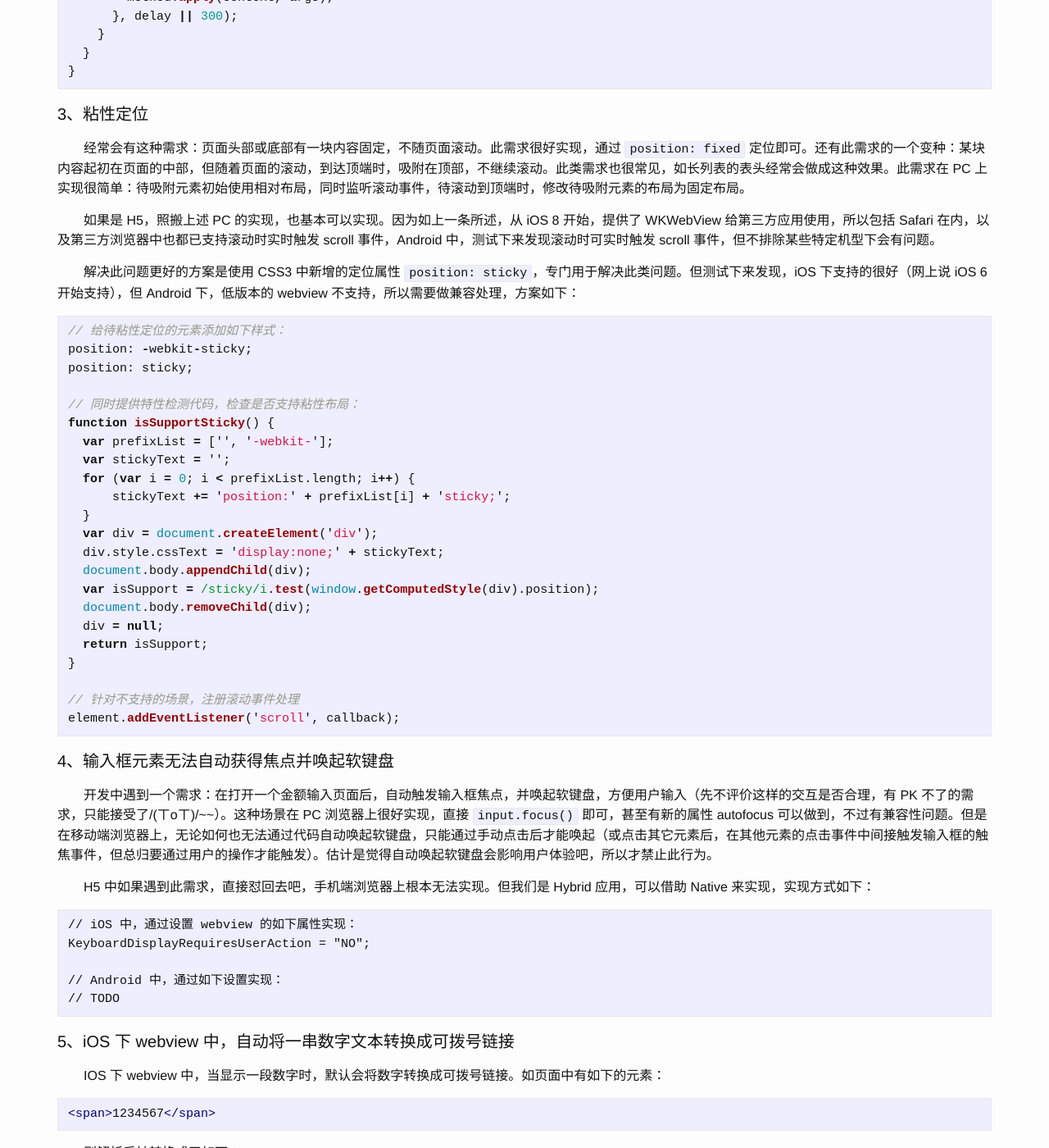
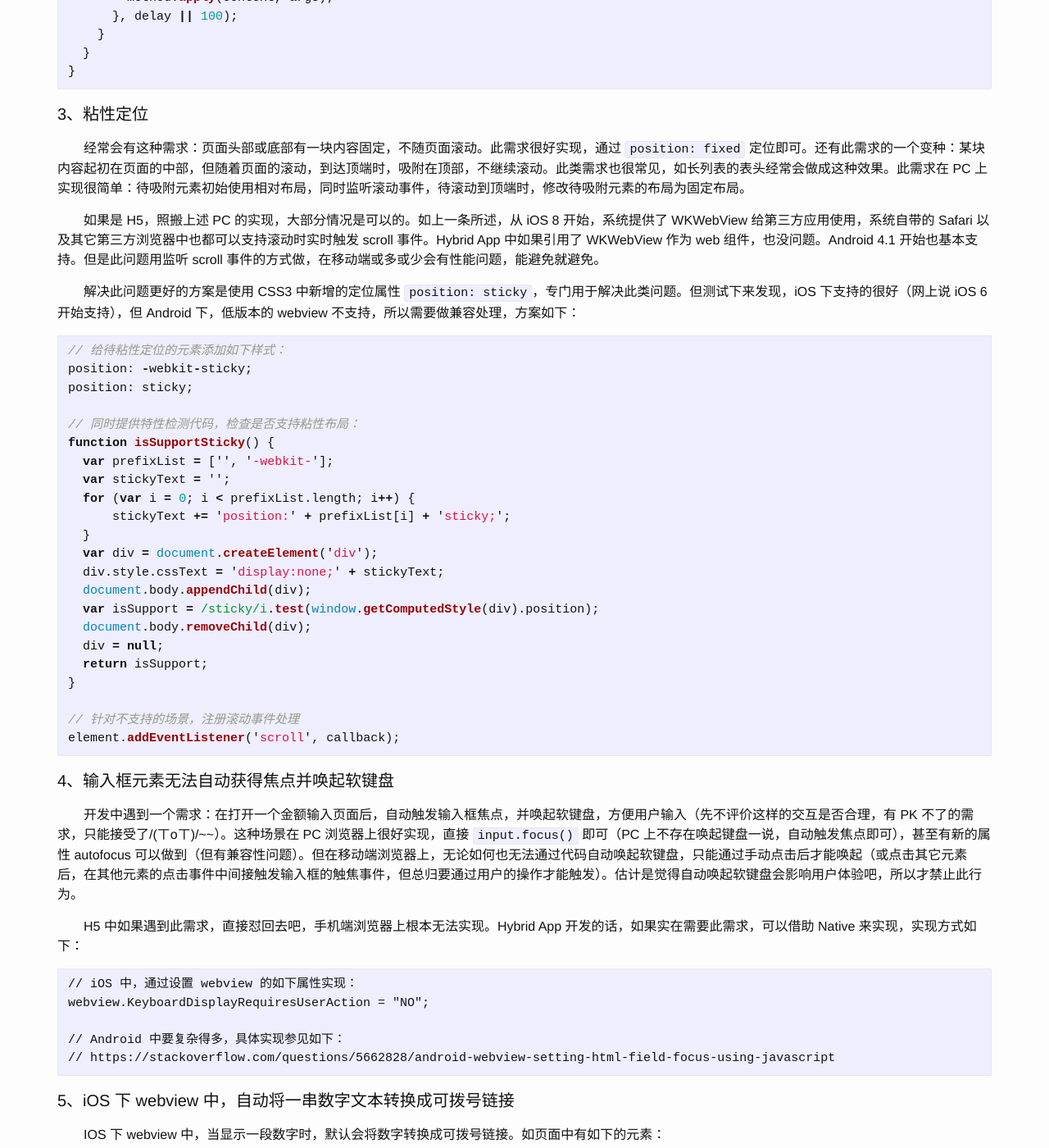
Before and after one commit to bruce-xu/bruce-xu.github.io, a Jekyll site: the page built from _posts/2017-07-12-hybrid-tips.markdown, in a window 1280 px wide and 1400 px high, scrolled down 1152 px. Shown: the whole window at 82% size. Built offline with Jekyll 4.4.1, drawn with Linux system fonts in a browser that asks for light colours; comment, search, counter and statistics services are not loaded; some of the changed text lies outside the part shown.

Commit message:
Update 2017-07-12-hybrid-tips.markdown

````diff
--- a/_posts/2017-07-12-hybrid-tips.markdown
+++ b/_posts/2017-07-12-hybrid-tips.markdown
@@ -38,7 +38,7 @@ function throttle(method, delay) {
       setTimeout(function () {
         isThrottling = false;
         method.apply(context, args);
-      }, delay || 300);
+      }, delay || 100);
     }
   }
 }
@@ -48,7 +48,7 @@ function throttle(method, delay) {
 
 　　经常会有这种需求：页面头部或底部有一块内容固定，不随页面滚动。此需求很好实现，通过 `position: fixed` 定位即可。还有此需求的一个变种：某块内容起初在页面的中部，但随着页面的滚动，到达顶端时，吸附在顶部，不继续滚动。此类需求也很常见，如长列表的表头经常会做成这种效果。此需求在 PC 上实现很简单：待吸附元素初始使用相对布局，同时监听滚动事件，待滚动到顶端时，修改待吸附元素的布局为固定布局。
 
-　　如果是 H5，照搬上述 PC 的实现，也基本可以实现。因为如上一条所述，从 iOS 8 开始，提供了 WKWebView 给第三方应用使用，所以包括 Safari 在内，以及第三方浏览器中也都已支持滚动时实时触发 scroll 事件，Android 中，测试下来发现滚动时可实时触发 scroll 事件，但不排除某些特定机型下会有问题。
+　　如果是 H5，照搬上述 PC 的实现，大部分情况是可以的。如上一条所述，从 iOS 8 开始，系统提供了 WKWebView 给第三方应用使用，系统自带的 Safari 以及其它第三方浏览器中也都可以支持滚动时实时触发 scroll 事件。Hybrid App 中如果引用了 WKWebView 作为 web 组件，也没问题。Android 4.1 开始也基本支持。但是此问题用监听 scroll 事件的方式做，在移动端或多或少会有性能问题，能避免就避免。
 
 　　解决此问题更好的方案是使用 CSS3 中新增的定位属性 `position: sticky`，专门用于解决此类问题。但测试下来发现，iOS 下支持的很好（网上说 iOS 6 开始支持），但 Android 下，低版本的 webview 不支持，所以需要做兼容处理，方案如下：
 
@@ -79,16 +79,16 @@ element.addEventListener('scroll', callback);
 
 #### 4、输入框元素无法自动获得焦点并唤起软键盘 ####
 
-　　开发中遇到一个需求：在打开一个金额输入页面后，自动触发输入框焦点，并唤起软键盘，方便用户输入（先不评价这样的交互是否合理，有 PK 不了的需求，只能接受了/(ㄒoㄒ)/~~）。这种场景在 PC 浏览器上很好实现，直接 `input.focus()` 即可，甚至有新的属性 autofocus 可以做到，不过有兼容性问题。但是在移动端浏览器上，无论如何也无法通过代码自动唤起软键盘，只能通过手动点击后才能唤起（或点击其它元素后，在其他元素的点击事件中间接触发输入框的触焦事件，但总归要通过用户的操作才能触发）。估计是觉得自动唤起软键盘会影响用户体验吧，所以才禁止此行为。
+　　开发中遇到一个需求：在打开一个金额输入页面后，自动触发输入框焦点，并唤起软键盘，方便用户输入（先不评价这样的交互是否合理，有 PK 不了的需求，只能接受了/(ㄒoㄒ)/~~）。这种场景在 PC 浏览器上很好实现，直接 `input.focus()` 即可（PC 上不存在唤起键盘一说，自动触发焦点即可），甚至有新的属性 autofocus 可以做到（但有兼容性问题）。但在移动端浏览器上，无论如何也无法通过代码自动唤起软键盘，只能通过手动点击后才能唤起（或点击其它元素后，在其他元素的点击事件中间接触发输入框的触焦事件，但总归要通过用户的操作才能触发）。估计是觉得自动唤起软键盘会影响用户体验吧，所以才禁止此行为。
 
-　　H5 中如果遇到此需求，直接怼回去吧，手机端浏览器上根本无法实现。但我们是 Hybrid 应用，可以借助 Native 来实现，实现方式如下：
+　　H5 中如果遇到此需求，直接怼回去吧，手机端浏览器上根本无法实现。Hybrid App 开发的话，如果实在需要此需求，可以借助 Native 来实现，实现方式如下：
 
 ```
 // iOS 中，通过设置 webview 的如下属性实现：
-KeyboardDisplayRequiresUserAction = "NO";
+webview.KeyboardDisplayRequiresUserAction = "NO";
 
-// Android 中，通过如下设置实现：
-// TODO
+// Android 中要复杂得多，具体实现参见如下：
+// https://stackoverflow.com/questions/5662828/android-webview-setting-html-field-focus-using-javascript
 ```
 
 #### 5、iOS 下 webview 中，自动将一串数字文本转换成可拨号链接 ####
@@ -107,7 +107,7 @@ KeyboardDisplayRequiresUserAction = "NO";
 
 　　本意只想输出纯文本，结果变成了可点击的链接，点击后触发系统拨号程序。我觉得此处 iOS 完全是优化过度了，如果有想让用户拨号的地方，直接使用 `<a href="tel:1234567">1234567</a>` 就好了，其它情况说明只是想输出文本。但 iOS 却不分三七二十一的将一串看似电话号码的数字文本直接转换成拨号链接（试了下，貌似7位、以及10~17位数字会被转换）。
 
-　　用如下方式全局禁用自动转换拨号：
+　　用如下方式可全局禁用自动转换拨号：
 
 ``` html
 <meta name="format-detection" content="telephone=no">
````
Also changed, not shown: other parts of _posts/2017-07-12-hybrid-tips.markdown (+1 -1 lines).
